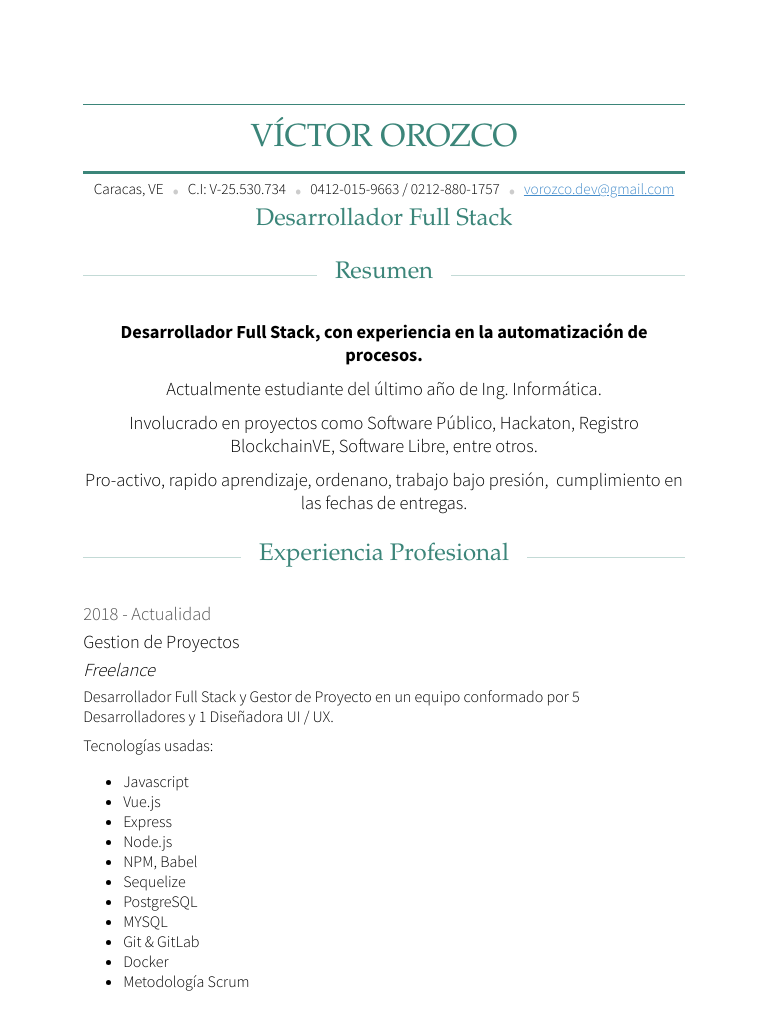
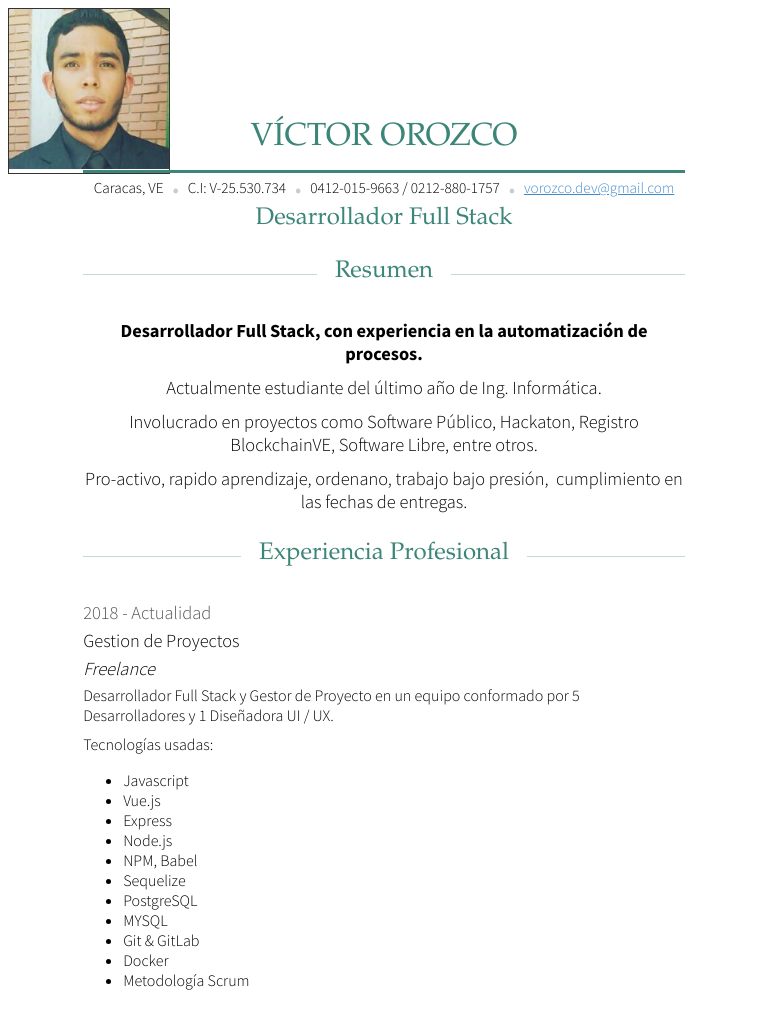
Before and after one commit to victororozco/victororozco.github.io, a plain HTML site: page index.html in a window 768 px wide. Shown: the top 1010 px of the page. Drawn offline with Linux system fonts and the light colour scheme; a web font is replaced by a local one.

Commit message:
[ADD] Agrega Foto y estilos para la misma.

```diff
--- a/index.html
+++ b/index.html
@@ -17,6 +17,9 @@
 <body class="cv-viewer">
 
 <div>
+  <div class="picture" align="center">
+    <img src="avatar.png" alt="picture">
+  </div>
   <div class="cv-container animated fadeIn ">
     <div class="cv-content single-column">
       <section data-bind="sections" id="profile" class="profile no-page-break">
--- a/style.css
+++ b/style.css
@@ -562,7 +562,7 @@
     font-family: "Rasa", "Didot", "Hoefler Text", Garamond, "Microsoft YaHei New", "Microsoft Yahei", "微软雅黑", 宋体, SimSun, 华文细黑, STXihei, 黑体, SimHei, serif;
     text-align: center;
     padding: 1em 0px 0.85em;
-    border-top: 1px solid #3B8579;
+    /* border-top: 1px solid #3B8579; */
     border-bottom: 3px solid #3B8579;
   }
   .cv-container #summary article {
@@ -662,6 +662,17 @@
     .cv-container .sidebar .portfolio .asset-description {
       display: block;
     }
+
+    .picture {
+      position: absolute;
+      border: 1px solid #333;
+      margin-left: 74%;
+      width: 10em;
+    }
+
+    .picture img {
+      width: 10em;
+    }
   }
   .cv-container .competency .competency-bar {
     margin: 0.5em 0px 0.75em;
@@ -699,4 +710,19 @@
     .cv-container article .article-body {
       width: 100% !important;
     }
+
+    .picture {
+      /* position: relative; */
+      border: 1px solid #333;
+      /* margin-left: 30%; */
+      margin-left: auto;
+      margin-right: auto;
+      width: 10em;
+    }
+
+    .picture img {
+      margin-left: auto;
+      margin-right: auto;
+      width: 10em;
+    }
   }
```
Also changed, not shown: avatar.png (added), 1 other file.
